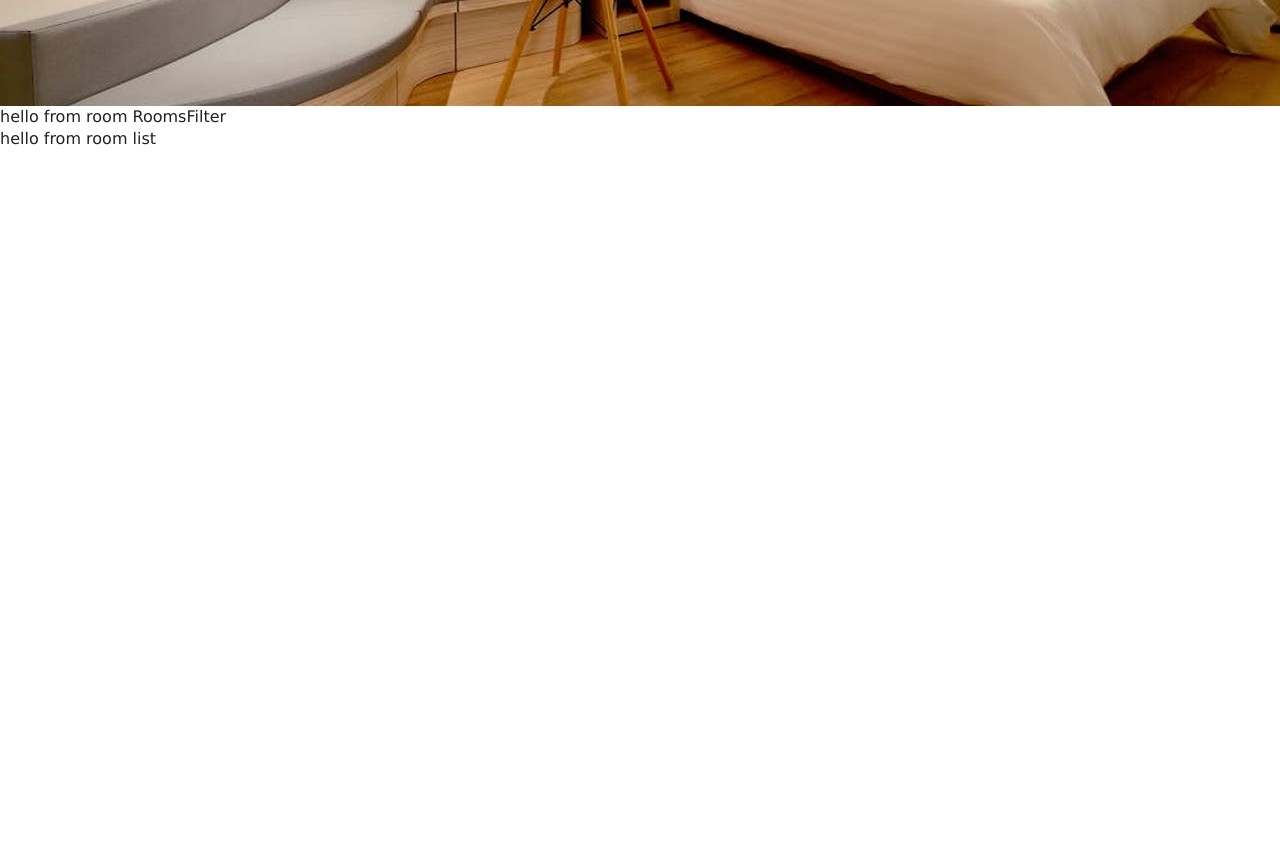
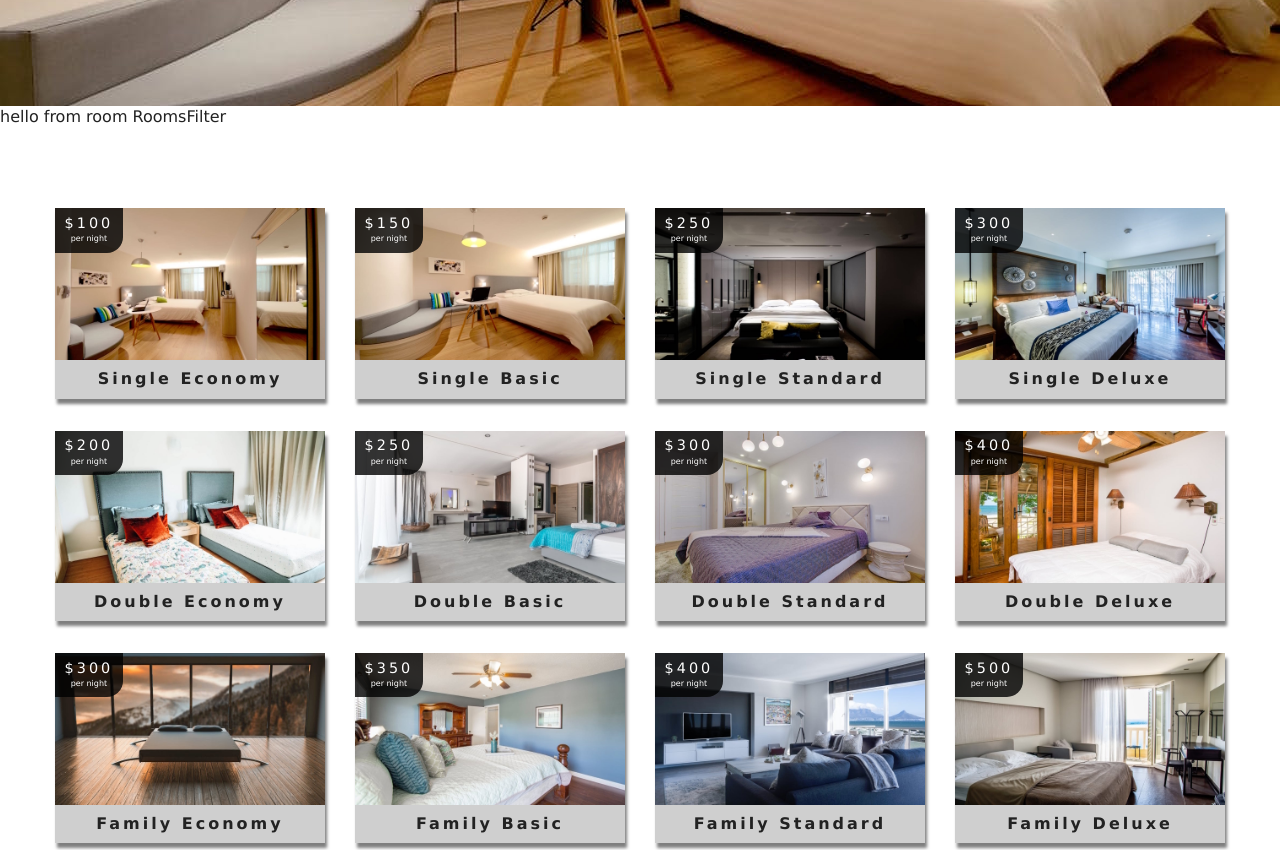
Before and after one commit to diiegoburiti/ComeHome, a React (Create React App) app: page /rooms in a window 1280 px wide. Shown: the part 440-1290 px from the top of the page. Before the commit the page ends 800 px from the top, so only its background shows below. Built offline with nearby package versions, Linux system fonts and the light colour scheme.

Commit message:
room list added

```diff
--- a/src/components/RoomsList.js
+++ b/src/components/RoomsList.js
@@ -1,5 +1,21 @@
 import React from "react";
+import Room from "./Room";
+export default function RoomsList({ rooms }) {
+  if (rooms.lenght === 0) {
+    return (
+      <div className="empty-search">
+        <h3>unfortunately no rooms matched your search paramaters</h3>
+      </div>
+    );
+  }
 
-export default function RoomsList() {
-  return <div>hello from room list</div>;
+  return (
+    <section className="roomslist">
+      <div className="roomslist-center">
+        {rooms.map((item) => {
+          return <Room key={item.id} room={item} />;
+        })}
+      </div>
+    </section>
+  );
 }
```
